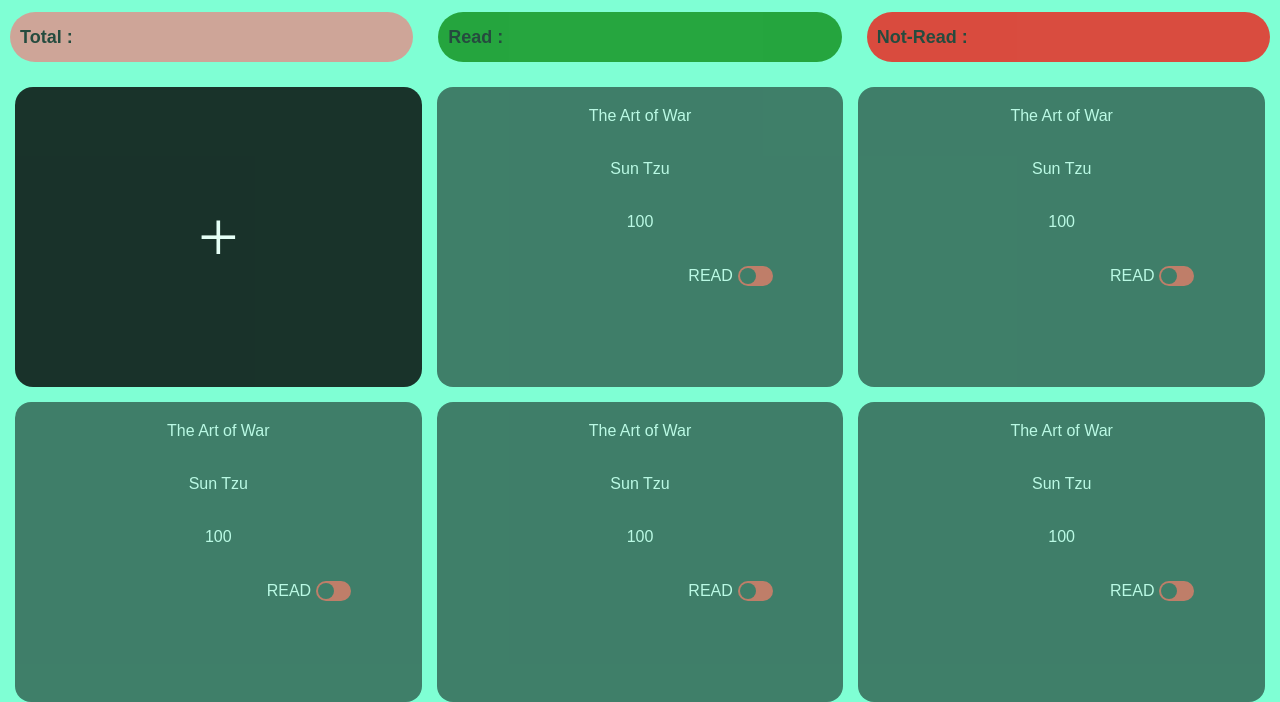
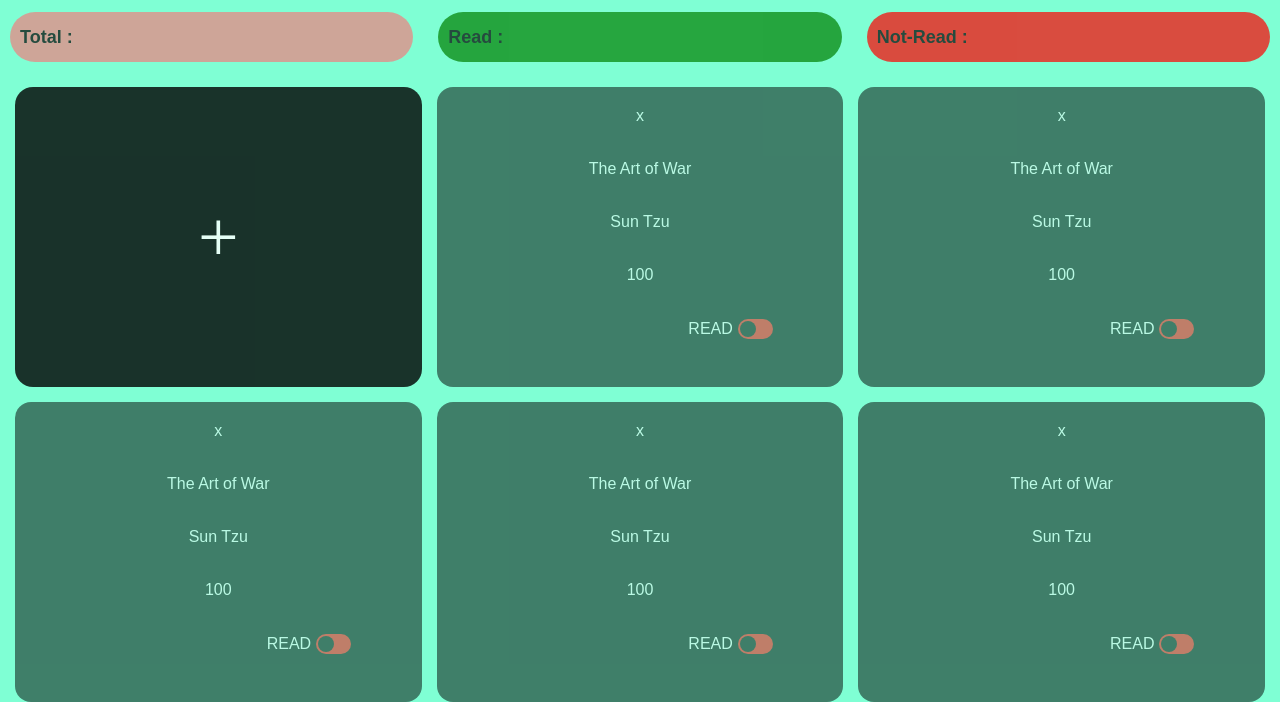
Before and after one commit to hg200/library, a plain HTML site: page index.html in a window 1280 px wide. Shown: the part 99-801 px from the top of the page. Drawn offline with Linux system fonts and the light colour scheme.

Commit message:
Add a delete button to each book

```diff
--- a/index.html
+++ b/index.html
@@ -19,6 +19,7 @@
     <div class="container">
         <div class="add-book">+</div>
         <div class="book" dataset-index="1">
+            <div class="delete">x</div>
             <div class="name">The Art of War</div>
             <div class="author">Sun Tzu</div>
             <div class="pages">100</div>
@@ -28,6 +29,7 @@
               </label> </div>
         </div>
         <div class="book" dataset-index="2">
+            <div class="delete">x</div>
             <div class="name">The Art of War</div>
             <div class="author">Sun Tzu</div>
             <div class="pages">100</div>
@@ -37,6 +39,7 @@
               </label></div>
         </div>
         <div class="book" dataset-index="3">
+            <div class="delete">x</div>
             <div class="name">The Art of War</div>
             <div class="author">Sun Tzu</div>
             <div class="pages">100</div>
@@ -47,6 +50,7 @@
 
         </div>
         <div class="book" dataset-index="4">
+            <div class="delete">x</div>
             <div class="name">The Art of War</div>
             <div class="author">Sun Tzu</div>
             <div class="pages">100</div>
@@ -57,6 +61,7 @@
 
         </div>
         <div class="book" dataset-index="5">
+            <div class="delete">x</div>
             <div class="name">The Art of War</div>
             <div class="author">Sun Tzu</div>
             <div class="pages">100</div>
```
